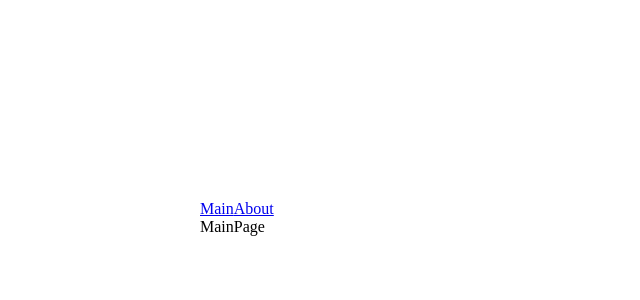
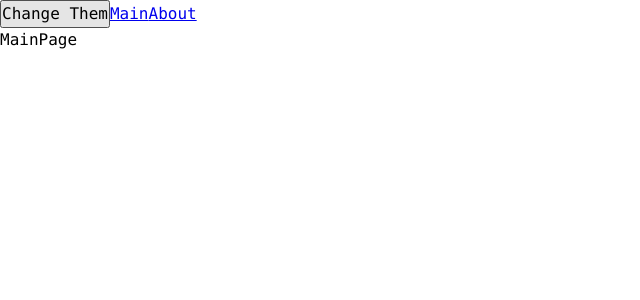
Before and after one commit to Artemonaaa/production-project, a React app: page / in a window 1280 px wide. Shown: the top 300 px of the page, without its empty margins (0-640 px from the left). Built offline with nearby package versions, Linux system fonts and the light colour scheme.

Commit message:
Add global styles and start work with thems

```diff
--- a/src/App.tsx
+++ b/src/App.tsx
@@ -1,12 +1,24 @@
+import { Suspense, useState } from "react";
 import { Link, Route, Routes } from "react-router-dom";
 import { AboutPageAsync } from "./pages/AboutPage/AboutPage.async";
 import { MainPageAsync } from "./pages/MainPage/MainPage.async";
-import "./index.scss";
-import { Suspense } from "react";
+import "./styles/index.scss";
+
+export enum Theme {
+  LIGHT = "light",
+  DARK = "dark",
+}
 
 const App = () => {
+  const [theme, setTheme] = useState<Theme>(Theme.LIGHT);
+
+  const toggleTheme = () => {
+    setTheme(theme === Theme.DARK ? Theme.LIGHT : Theme.DARK);
+  };
+
   return (
-    <div className="app">
+    <div className={`app ${theme}`}>
+      <button onClick={toggleTheme}>Change Them</button>
       <Link to={"/"}>Main</Link>
       <Link to={"/about"}>About</Link>
       <Suspense fallback={<div>Wait...</div>}>
--- a/src/index.scss
+++ /dev/null
@@ -1,9 +0,0 @@
-* {
-  margin: 0;
-  padding: 0;
-  box-sizing: border-box;
-}
-
-.app {
-  padding: 200px;
-}
--- /dev/null
+++ b/src/styles/index.scss
@@ -0,0 +1,13 @@
+@import "reset";
+@import "variables/global";
+@import "themes/normal";
+@import "themes/dark";
+
+.app {
+  font: var(--font-m);
+
+  background: var(--bg-color);
+  color: var(--primary-color);
+
+   min-height: 100vh;
+}
--- /dev/null
+++ b/src/styles/reset.scss
@@ -0,0 +1,14 @@
+* {
+  margin: 0;
+  padding: 0;
+  box-sizing: border-box;
+}
+
+input,
+button,
+textarea,
+select {
+  margin: 0;
+
+  font: inherit;
+}
--- /dev/null
+++ b/src/styles/themes/dark.scss
@@ -0,0 +1,6 @@
+.app.dark {
+  --bg-color: #090949;
+
+  --primary-color: #049604;
+  --secondary-color: #04ff04;
+}
--- /dev/null
+++ b/src/styles/themes/normal.scss
@@ -0,0 +1,6 @@
+.div.light {
+  --bg-color: #e8e8ea;
+
+  --primary-color: #041c65;
+  --secondary-color: #0449e0;
+}
--- /dev/null
+++ b/src/styles/variables/global.scss
@@ -0,0 +1,11 @@
+:root {
+  --font-family-main: Consolas, 'Times New Roman', Serif;
+
+  --font-size-m: 16px;
+  --font-line-m: 24px;
+  --font-m: var(--font-size-m) / var(--font-line-m) var(--font-family-main);
+
+  --font-size-l: 24px;
+  --font-line-l: 32px;
+  --font-l: var(--font-size-l) / var(--font-line-l) var(--font-family-main);
+}
```
